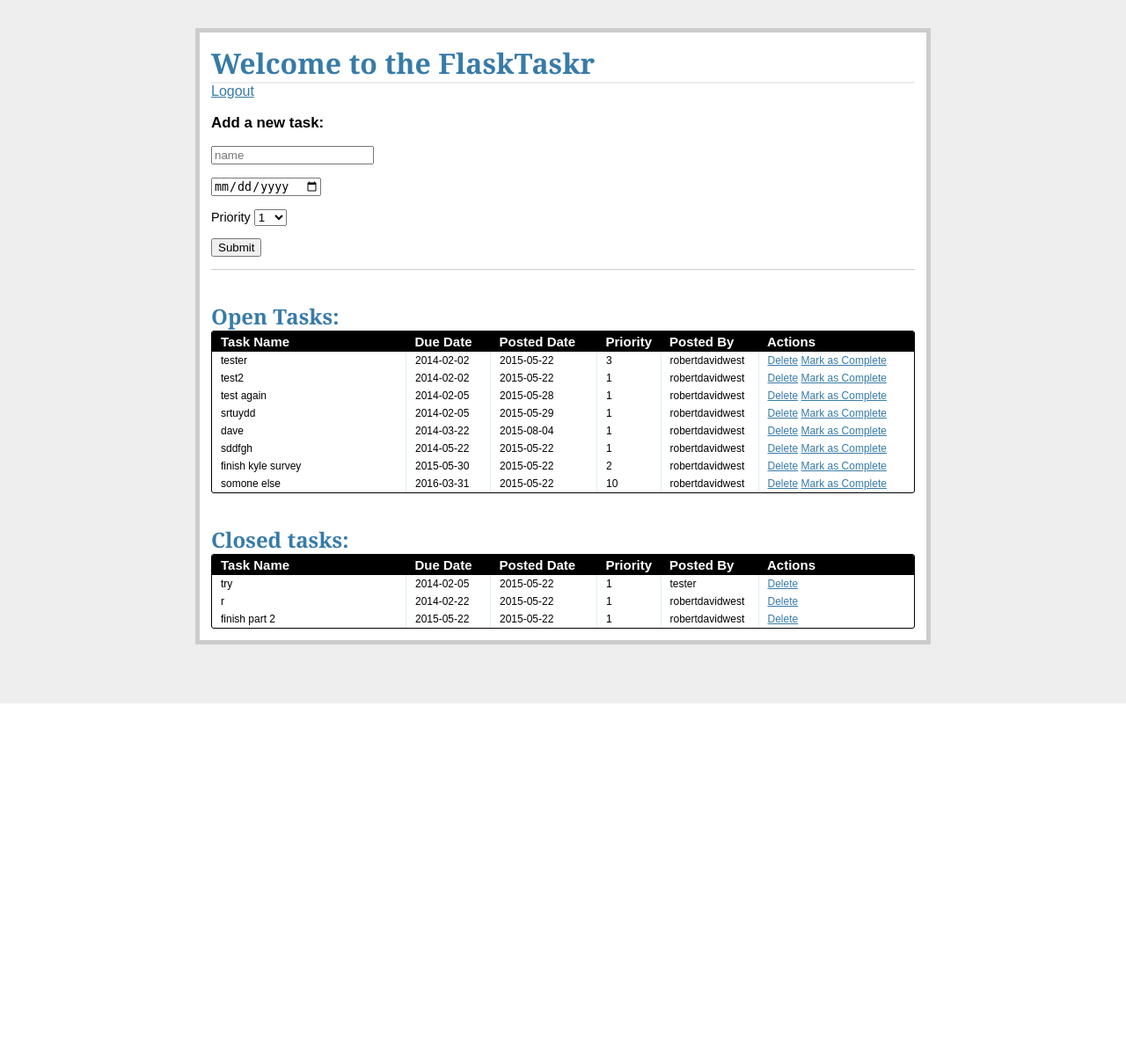
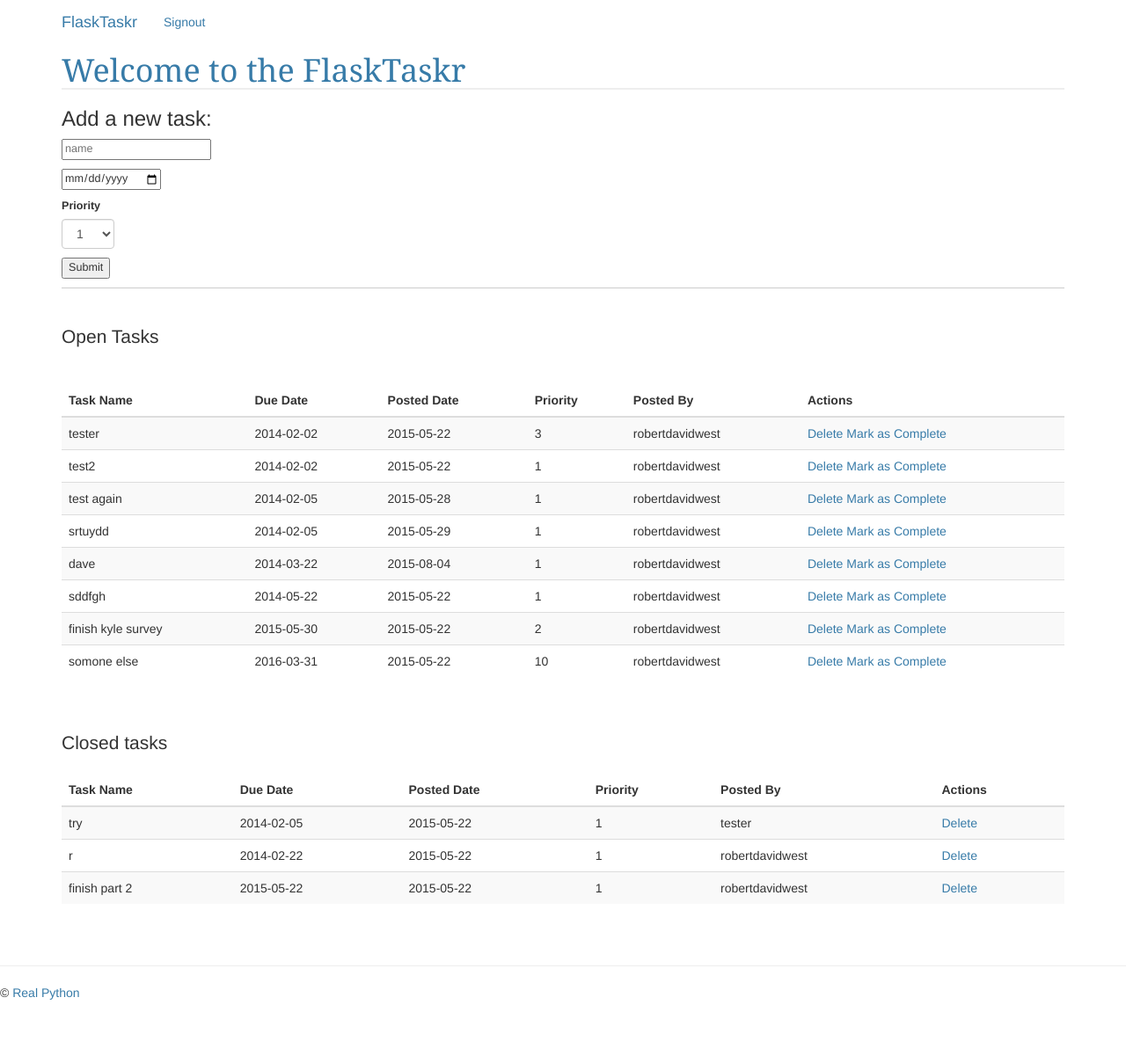
Before and after one commit to robertdavidwest/RealPython, a Flask app: page /tasks/ in a window 1280 px wide. Shown: the whole page at 88% size. Before the commit the page ends 800 px from the top, so only its background shows below. Run offline with Flask 2, Linux system fonts and the light colour scheme; a user stored in the database is signed in; data comes from the database, SQL or seed files in the repository; both versions use the stored data as it was after the commit; some libraries are stand-ins or nearby versions.

Commit message:
completed flasktaskr Part4. bootstrap styles, test coverage and permissions

```diff
--- a/flasktaskr/app/models.py
+++ b/flasktaskr/app/models.py
@@ -35,12 +35,15 @@ class User(db.Model):
     email = db.Column(db.String, unique=True, nullable=False)
     password = db.Column(db.String, nullable=False)
     tasks = db.relationship('Task', backref='poster')
+    role = db.Column(db.String, default='user')
 
-    def __init__(self, name=None, email=None, password=None):
+
+    def __init__(self, name=None, email=None, password=None, role=None):
 
         self.name = name
         self.email = email
         self.password = password
+        self.role = role
 
     def __repr__(self):
         return '<User %r>' % (self.name)
--- a/flasktaskr/app/static/css/styles.css
+++ b/flasktaskr/app/static/css/styles.css
@@ -1,5 +1,10 @@
 body {
-font-family: sans-serif; background: #eee;
+    padding: 60px 0px;
+    background: #ffffff;
+}
+
+.footer {
+    padding-top: 30px;
 }
 a,h1,h2{ color: #377BA8;
 }
@@ -38,7 +43,6 @@ background: #CEE5F5; padding: 0.5em;
 .error {
 color: red;
 font-size: .8em;
-background-color: ffffff;
 }
 .datagrid table { border-collapse: collapse; text-align: left;
 width: 100%;
--- a/flasktaskr/app/templates/login.html
+++ b/flasktaskr/app/templates/login.html
@@ -1,11 +1,13 @@
 {% extends "template.html" %}
+
 {% block content %}
+
 <h1> Welcome to FlaskTaskr. </h1>
 <form class="form-signin" role="form" method="post" action="/">
     {{ form.csrf_token }}
     <div class="lead">Please sign in to access your task list</div>
     <p>
-            {{ form.name(placeholder="name") }}
+        {{ form.name(placeholder="email address") }}
         <span class="error">
             {% if form.name.errors %}
                 {% for error in form.name.errors %}
@@ -29,4 +31,5 @@
     <br>
     <p><em>Need an account? </em><a href="/register">Signup!!</a></p>
 </form>
+
 {% endblock %}
--- a/flasktaskr/app/templates/register.html
+++ b/flasktaskr/app/templates/register.html
@@ -1,4 +1,5 @@
 {% extends "template.html" %}
+
 {% block content %}
 
 <h1>Welcome to Flasktaskr.</h1>
--- a/flasktaskr/app/templates/tasks.html
+++ b/flasktaskr/app/templates/tasks.html
@@ -1,7 +1,6 @@
 {% extends "template.html" %}
 {% block content %}
     <h1>Welcome to the FlaskTaskr</h1>
-    <a href="/logout">Logout</a>
     <div class="add-task">
         <h3>Add a new task:</h3>
             <form action = "{{ url_for('new_task') }}" method="post">
@@ -24,7 +23,9 @@
                         {% endif %}
                     </span>
                 <p> {{ form.priority.label }}
-                    {{ form.priority }}
+                    {{
+                       form.priority(class="form-control", style="max-width:60px;")
+                    }}
                     <span class="error">
                         {% if form.priority.errors %}
                             {% for error in form.priority.errors %}
@@ -40,26 +41,27 @@
     <div class="entries">
         <br>
         <br>
-        <h2>Open Tasks:</h2>
-        <div class="datagrid">
-            <table>
+        <div class="lead">Open Tasks</div>
+        <br>
+            <table class="table table-striped">
                 <thead>
                     <tr>
-                        <th width="200px"><strong>Task Name</strong></th>
-                        <th width="75px"><strong>Due Date</strong></th>
-                        <th width="100px"><strong>Posted Date</strong></th>
-                        <th width="50px"><strong>Priority</strong></th>
-                        <th width="90px"><strong>Posted By</strong></th>
-                        <th><strong>Actions</strong></th>
+                        <th>Task Name</th>
+                        <th>Due Date</th>
+                        <th>Posted Date</th>
+                        <th>Priority</th>
+                        <th>Posted By</th>
+                        <th>Actions</th>
                     </tr>
                 </thead>
+                <tbody>
                 {% for o in open_tasks %}
                     <tr>
-                        <td width="200px">{{ o.name }}</td>
-                        <td width="75px">{{ o.due_date }}</td>
-                        <td width="100px">{{ o.posted_date }}</td>
-                        <td width="50px">{{ o.priority }}</td>
-                        <td width="90px">{{ o.poster.name }}</td>
+                        <td>{{ o.name }}</td>
+                        <td>{{ o.due_date }}</td>
+                        <td>{{ o.posted_date }}</td>
+                        <td>{{ o.priority }}</td>
+                        <td>{{ o.poster.name }}</td>
                         <td>
                             <a href="{{ url_for('delete_entry', task_id =
                                 o.task_id) }}">Delete</a>
@@ -68,6 +70,7 @@
                         </td>
                     </tr>
                 {% endfor %}
+                </tbody>
             </table>
         </div>
         <br>
@@ -75,32 +78,33 @@
     </div>
 
     <div class="entries">
-        <h2>Closed tasks:</h2>
-        <div class="datagrid">
-            <table>
+        <div class="lead">Closed tasks</div>
+            <table class="table table-striped">
                 <thead>
                 <tr>
-                    <th width="200px"><strong>Task Name</strong></th>
-                    <th width="75px"><strong>Due Date</strong></th>
-                    <th width="100px"><strong>Posted Date</strong></th>
-                    <th width="50px"><strong>Priority</strong></th>
-                    <th width="90px"><strong>Posted By</strong></th>
-                    <th><strong>Actions</strong></th>
+                    <th>Task Name</th>
+                    <th>Due Date</th>
+                    <th>Posted Date</th>
+                    <th>Priority</th>
+                    <th>Posted By</th>
+                    <th>Actions</th>
                 </tr>
                 </thead>
+                <tbody>
                 {% for c in closed_tasks %}
                     <tr>
-                        <td width="200px">{{ c.name }}</td>
-                        <td width="75px">{{ c.due_date }}</td>
-                        <td width="100px">{{ c.posted_date }}</td>
-                        <td width="50px">{{ c.priority }}</td>
-                        <td width="90px">{{ c.poster.name }}</td>
+                        <td>{{ c.name }}</td>
+                        <td>{{ c.due_date }}</td>
+                        <td>{{ c.posted_date }}</td>
+                        <td>{{ c.priority }}</td>
+                        <td>{{ c.poster.name }}</td>
                         <td>
                             <a href="{{ url_for('delete_entry', task_id =
                                 c.task_id) }}">Delete</a>
                         </td>
                     </tr>
                 {% endfor %}
+                </tbody>
             </table>
         </div>
     </div>
--- a/flasktaskr/app/templates/template.html
+++ b/flasktaskr/app/templates/template.html
@@ -1,12 +1,45 @@
 <!DOCTYPE html>
-<html>
+<html lang="en">
     <head>
+        <meta charset="utf-8">
+        <meta http-equiv="X-UA-Compatible" content="IE=edge">
+        <meta name="viewport" content="width=device-width, initial-scale=1">
+        <meta name="description" content="">
+        <meta name="author" content="">
         <title> Welcome to the FlaskTaskr!!</title>
+        <!-- styles -->
+        <link
+          href="http://maxcdn.bootstrapcdn.com/bootswatch/3.2.0/yeti/bootstrap.min.css"
+          rel="stylesheet">
         <link rel="stylesheet"
               href="{{ url_for('static', filename='css/styles.css') }}">
     </head>
     <body>
-        <div class="page">
+        <div class="navbar nav-bar-inverse navbar-fixed-top" role="navigation">
+            <div class="container">
+                <div class="navbar-header">
+                    <button type="button" class="navbar-toggle"
+                            data-toggle="collapse" data-target=".navbar-collapse">
+                        <span class="sr-only">Toggle navigation</span>
+                        <span class="icon-bar"></span>
+                        <span class="icon-bar"></span>
+                        <span class="icon-bar"></span>
+                    </button>
+                    <a class="navbar-brand" href="/">FlaskTaskr</a>
+                </div>
+                <div class="collapse navbar-collapse">
+                     <ul class="nav navbar-nav">
+                         {% if not session.logged_in %}
+                           <li><a href="/register">Sigup</a></li>
+                         {% else %}
+                           <li><a href="/logout">Signout</a></li>
+                         {% endif %}
+                     </ul>
+                 </div><!--/.nav-collapse -->
+            </div>
+        </div>
+        <div class="container">
+          <div class="content">
             {% for message in get_flashed_messages() %}
                 <div class="flash">{{ message }}</div>
             {% endfor %}
@@ -18,6 +51,14 @@
 
             {% block content %}
             {% endblock %}
-        </div>
+          </div>
+          <div class="footer">
+              <hr>
+              <p>&copy; <a href="http://www.realpython.com">Real Python</a></p>
+          </div>
+        </div><!-- /.container -->
+        <!-- scripts -->
+        <script src="http:/code.jquery.com/jquery-1.11.1.min.js"></script>
+        <script src="http://netdna.bootstrapcdn.com/bootstrap/3.2.0/js/bootstrap.min.js"></script>
     </body>
 </html>
--- a/flasktaskr/app/views.py
+++ b/flasktaskr/app/views.py
@@ -6,6 +6,7 @@ from flask import (Flask, flash, redirect, render_template, request, session,
 from flask.ext.sqlalchemy import SQLAlchemy
 from sqlalchemy.exc import IntegrityError
 from functools import wraps
+
 from forms import AddTaskForm, RegistrationForm, LoginForm
 
 # config
@@ -40,6 +41,7 @@ def login_required(test):
 def logout():
     session.pop('logged_in', None)
     session.pop('user_id', None)
+    session.pop('role', None)
     flash('You are logged out. Bye. :(')
     return redirect(url_for('login'))
 
@@ -85,6 +87,7 @@ def login():
             else:
                 session['logged_in'] = True
                 session['user_id'] = u.id
+                session['role'] = u.role
                 flash('You are logged in. Go crazy.')
                 return redirect(url_for('tasks'))
         else:
@@ -130,19 +133,20 @@ def new_task():
         else:
             return render_template('tasks.html', form=form, error=error)
 
-    if request.method == 'GET':
-        return render_template('tasks.html', form=form)
-
 # Mark tasks as complete
 @app.route('/complete/<int:task_id>/',)
 @login_required
 def complete(task_id):
     new_id = task_id
-    db.session.query(Task) \
-        .filter_by(task_id=new_id).update({'status': '0'})
-    db.session.commit()
-    flash('The task was marked as complete. Nice')
-    return redirect(url_for('tasks'))
+    task = db.session.query(Task).filter_by(task_id=new_id)
+    if session['user_id'] == task.first().user_id or session['role'] == "admin":
+        task.update({'status': '0'})
+        db.session.commit()
+        flash('The task was marked as complete. Nice')
+        return redirect(url_for('tasks'))
+    else:
+        flash('You can only update tasks that belong to you.')
+        return redirect(url_for('tasks'))
 
 
 # Delete Tasks:
@@ -150,7 +154,12 @@ def complete(task_id):
 @login_required
 def delete_entry(task_id):
     new_id = task_id
-    db.session.query(Task).filter_by(task_id=new_id).delete()
-    db.session.commit()
-    flash('The task was deleted. Why not add a new one?')
-    return redirect(url_for('tasks'))
+    task = db.session.query(Task).filter_by(task_id=new_id)
+    if session['user_id'] == task.first().user_id or session['role'] == "admin":
+        task.delete()
+        db.session.commit()
+        flash('The task was deleted. Why not add a new one?')
+        return redirect(url_for('tasks'))
+    else:
+        flash('You can only delete tasks that belong to you.')
+        return redirect(url_for('tasks'))
```
Also changed, not shown: flasktaskr/app/test.py (+67 -2 lines), flasktaskr/app/flasktaskr.db, flasktaskr/app/test.db, 2 other files. Lines whose indentation alone changed are shown as unchanged.
